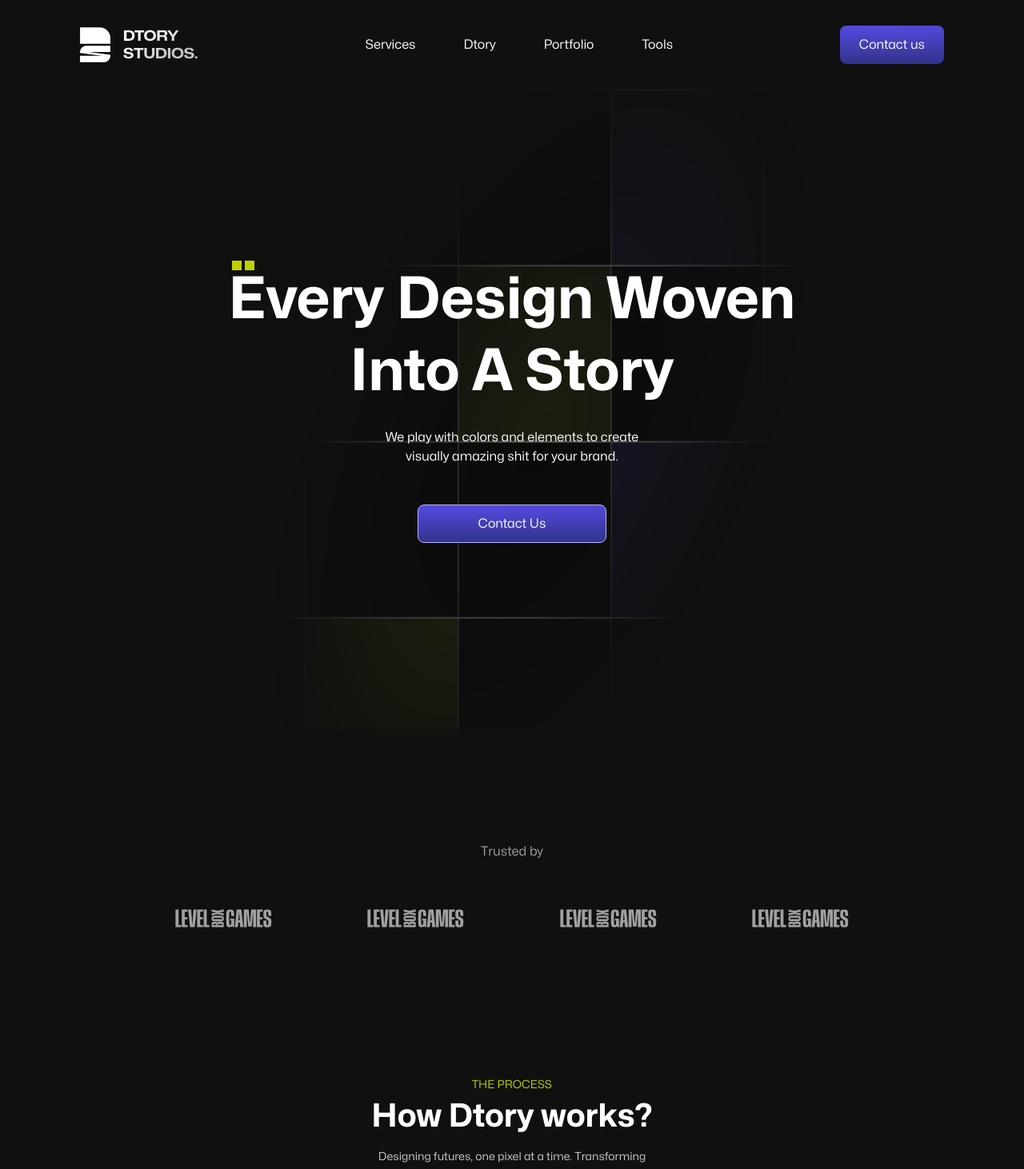
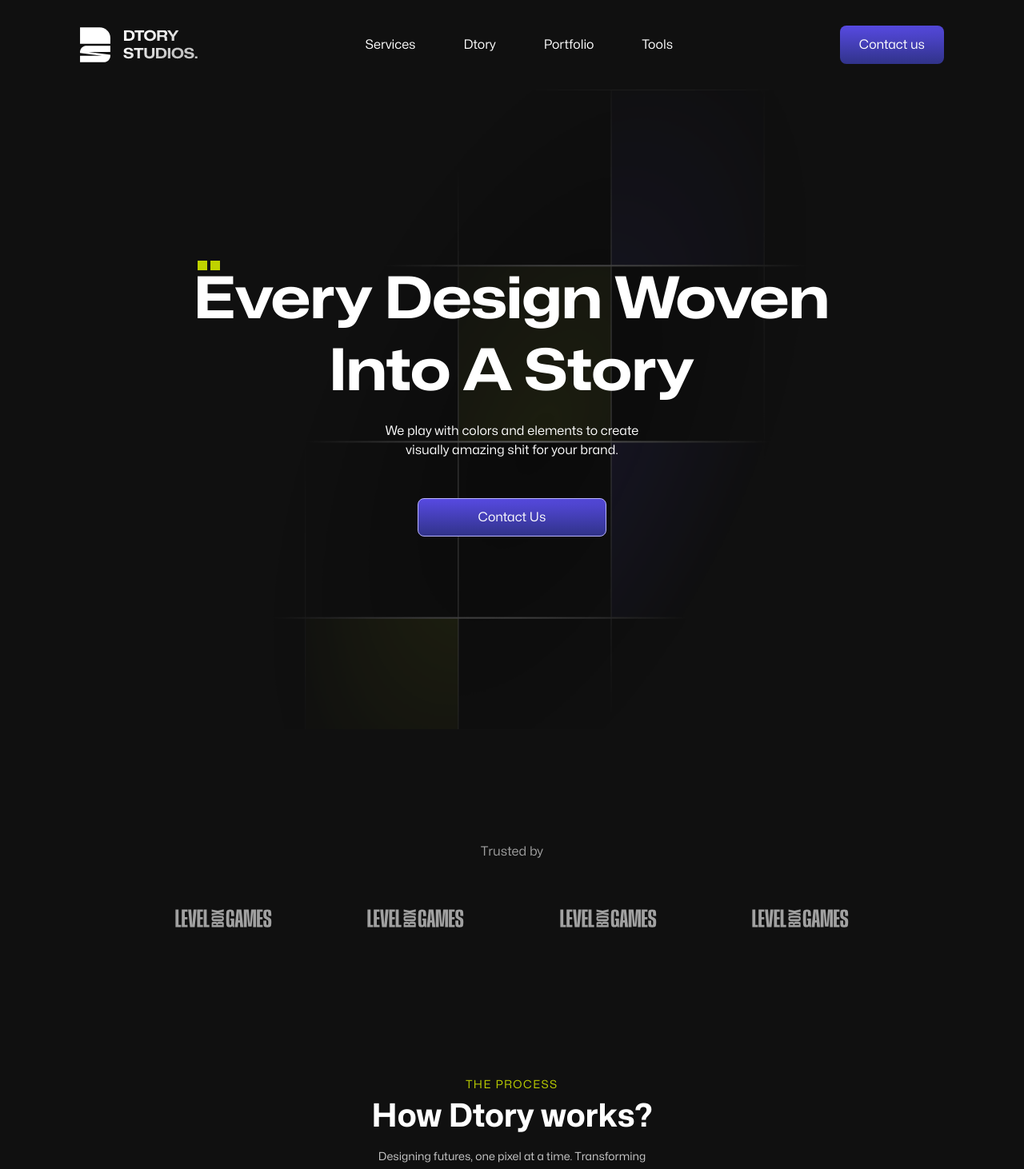
Before and after one commit to devdtory/portfolio, a Next.js app: page / in a window 1280 px wide. Shown: the top 1462 px of the page at 80% size. Built offline with nearby package versions, Linux system fonts and the light colour scheme.

Commit message:
bold wide

```diff
--- a/components/Fragments/HeroSection.js
+++ b/components/Fragments/HeroSection.js
@@ -10,14 +10,14 @@ function HeroSection() {
         className="absolute inset-0 h-full w-full z-0 opacity-70"
       />
       <div className="absolute inset-0 h-full w-full z-20 pt-[160px] lg:pt-[218px] px-[20px] lg:px-[100px]  ">
-        <h1 className="headingGradient font-mona-sans w-fit mx-auto text-[40px] lg:text-[72px] text-center font-bold leading-[50px] lg:leading-[90.36px] relative">
+        <h1 className="headingGradient  font-[1000] font-mona-sans w-fit mx-auto text-[40px] lg:text-[72px] text-center leading-[50px] lg:leading-[90.36px] relative">
           Every Design Woven <br /> Into A Story
           <div className="absolute -top-1 left-1 flex items-center space-x-1">
             <div className="h-3 w-3 bg-[#BFD200]"></div>
             <div className="h-3 w-3 bg-[#BFD200]"></div>
           </div>
         </h1>
-        <p className="text-white text-center mt-6 leading-[24px] z-30 font-mona-sans">
+        <p className="text-white text-center mt-4 leading-[24px] z-30 font-mona-sans">
           We play with colors and elements to create <br /> visually amazing
           shit for your brand.
         </p>
--- a/components/Fragments/Process.js
+++ b/components/Fragments/Process.js
@@ -4,7 +4,9 @@ import React from "react";
 function Process() {
   return (
     <div className="font-mona-sans">
-      <h3 className="text-[#BFD200] text-center text-sm">THE PROCESS</h3>
+      <h3 className="text-[#BFD200] text-center text-sm tracking-[1.4px]">
+        THE PROCESS
+      </h3>
       <h1 className="text-white font-bold text-center text-[40px]">
         How Dtory works?
       </h1>
@@ -31,7 +33,7 @@ function Process() {
                 stroke-linejoin="round"
               />
             </svg>
-            <h2 className="text-white mt-2 text-[18px] font-medium">
+            <h2 className="text-white mt-2 text-[18px] font-mona-sans font-medium">
               Unlimited Creativity
             </h2>
             <p className="text-[#ccc] text-sm text-center mt-2 leading-[21px]">
```
